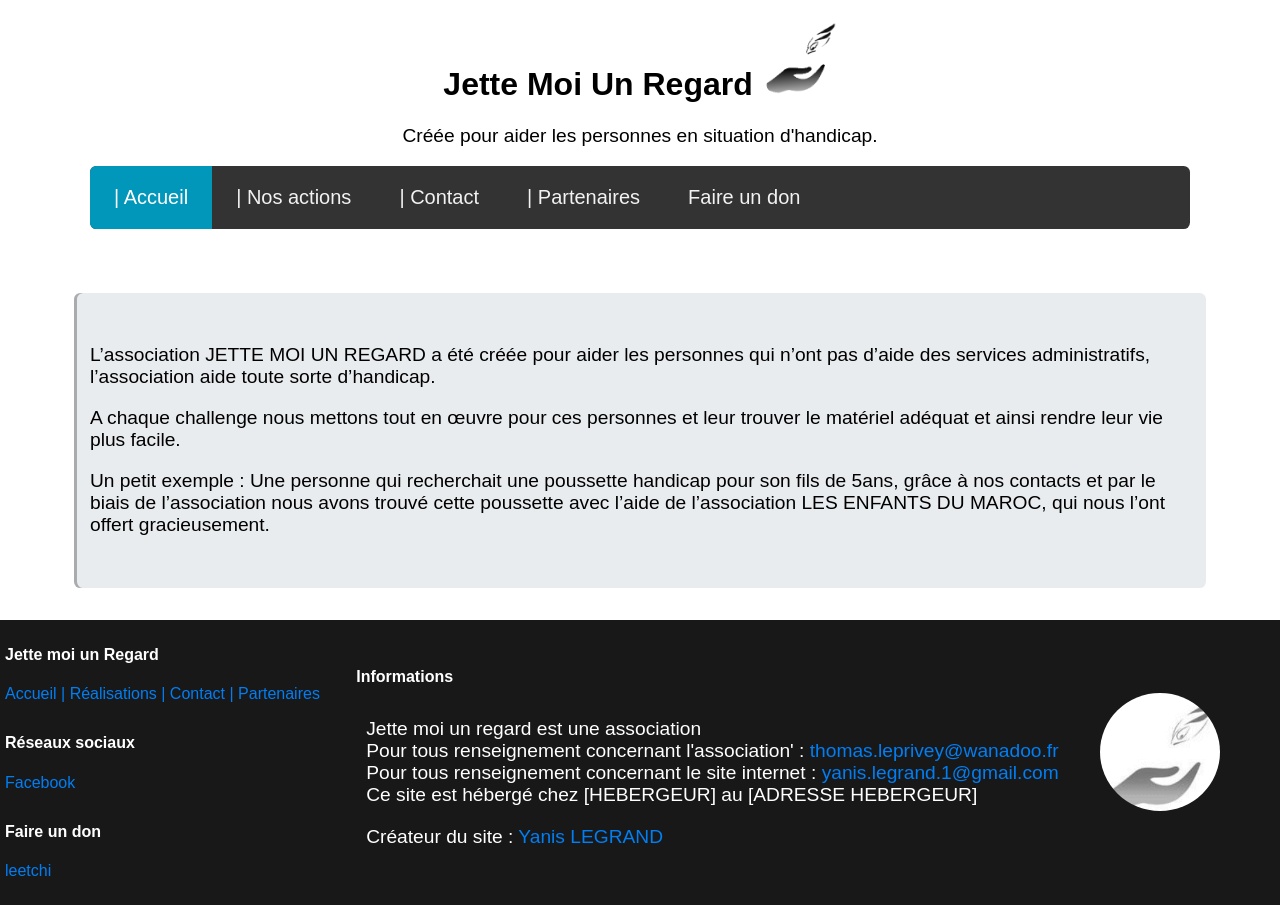
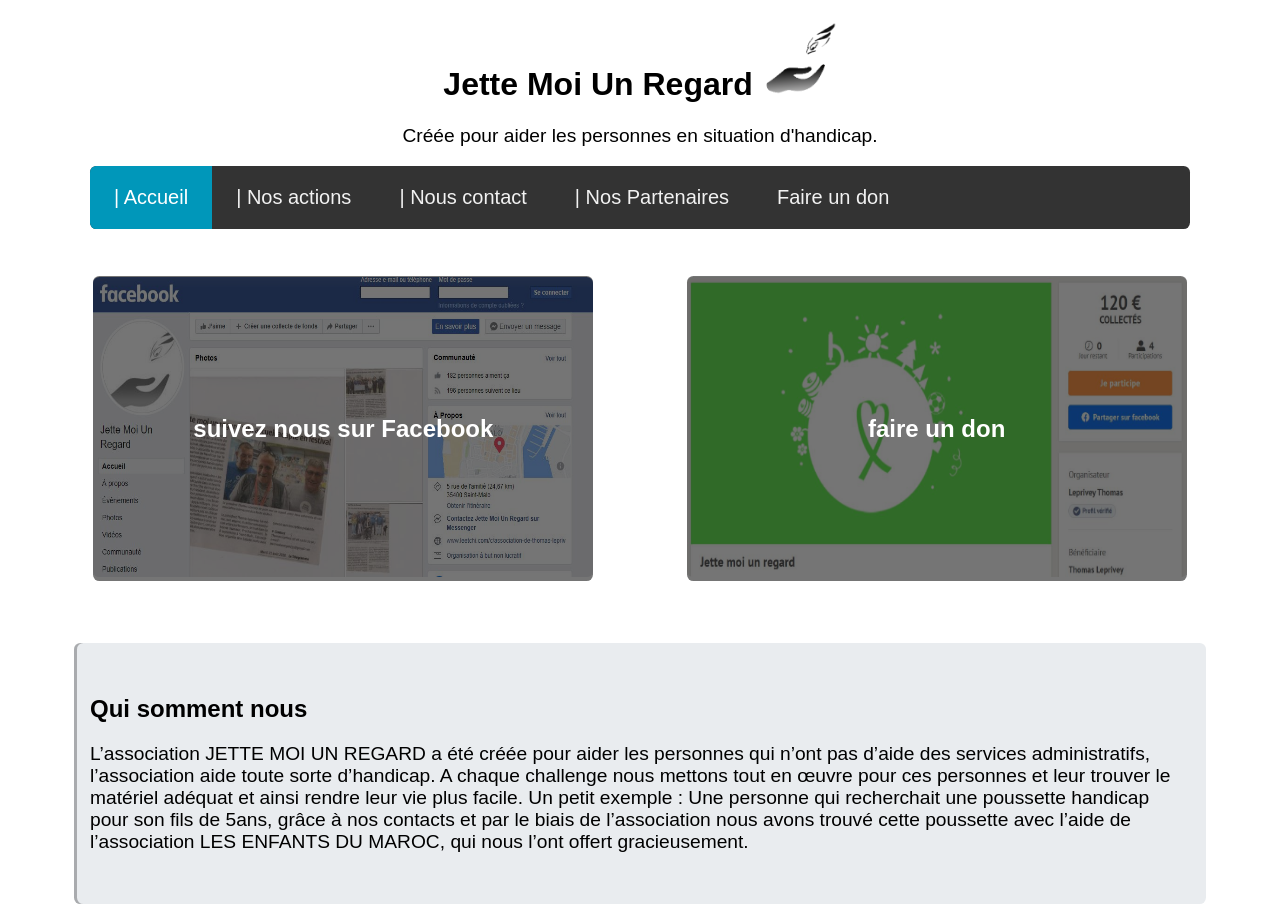
Before and after one commit to yaperson/Jette-moi-un-regard, a plain HTML site: page index.html in a window 1280 px wide. Shown: the top 907 px of the page. Drawn offline with Linux system fonts and the light colour scheme.

Commit message:
ajout du contenu

```diff
--- a/assets/style/style.css
+++ b/assets/style/style.css
@@ -70,7 +70,7 @@ body {
   .titre{
       text-align: center;
     }
-  aside{
+    article{
     max-width: 1100px;
     margin: auto;
     margin-top: 5%;
@@ -80,6 +80,57 @@ body {
     border-radius: .4rem;
     box-shadow: inset 3px 0px 0px 0px rgba(0, 0, 0, 0.274);
   }
+
+  section {
+    margin-top: 50px;
+    margin-bottom: 50px;
+  }
+
+  .bloc1 {
+    display: flex;
+    justify-content: space-evenly;
+  }
+
+  .bloc1_part1 {
+    width: 50%;
+    height: 100%;
+    max-width: 500px;
+    max-height: 300px;
+    display: flex;
+    flex-direction: column;
+    justify-content: center;
+    align-items: center;
+    user-select: none;
+    border-radius: .4rem;
+  }
+
+  .bloc1_part1_titre {
+    display: flex;
+    flex-direction: column;
+    justify-content: center;
+    text-align: center;
+    position: absolute;
+    z-index: 2;
+    width: 500px;
+    height: 305px;
+    color: rgb(255, 255, 255);
+    background-color: #0000008a;
+    transition: 0.2s;
+    border-radius: .4rem;
+  }
+
+  .bloc1_part1_titre:hover {
+    background-color: #74747400;
+    transition: 0.2s;
+    box-shadow:  0px 5px 6px 0px rgba(0, 0, 0, 0.274);
+    border-radius: .4rem;
+    color: rgb(0, 0, 0);
+  }
+
+  .bloc1_part1_image {
+    border-radius: .4rem;
+  }
+
   footer{
     display: flex;
     justify-content: space-between;
@@ -198,3 +249,12 @@ body {
     flex-direction: column;
   }
 }
+@media screen and (max-width: 1150px) {
+  .bloc1 {
+    flex-direction: column;
+    align-items: center;
+  }
+  .bloc1_part1 {
+    margin: 15px;
+  }
+}
--- a/index.html
+++ b/index.html
@@ -26,8 +26,8 @@
     <nav class="topnav" id="myTopnav">
       <a href="index.html" class="active">| Accueil</a>
       <a href="réalisations.html">| Nos actions</a>
-      <a href="contact.html">| Contact</a>
-      <a href="partenaires.html">| Partenaires</a>
+      <a href="contact.html">| Nous contact</a>
+      <a href="partenaires.html">| Nos Partenaires</a>
       <a target="_blank" href="https://www.leetchi.com/c/association-de-thomas-leprivey">Faire un don</a>
       <a href="javascript:void(0);" style="font-size:15px;" class="icon" onclick="myFunction()">
         <div class="mh"></div>
@@ -38,24 +38,41 @@
     </nav>
   </header>
   <section>
-    <aside>
-      <p>L’association JETTE MOI UN REGARD a été créée pour aider les personnes qui n’ont pas d’aide des services
+    <div class="bloc1">
+      <div class="bloc1_part1">
+        <h2 class="bloc1_part1_titre">suivez nous sur Facebook</h2>
+        <a target="_blank" href="https://fr-fr.facebook.com/pages/category/Nonprofit-Organization/Jette-Moi-Un-Regard-1933285276997169/">
+          <div class="bloc1_part1_background"></div>
+          <img src="/assets/images/facebook.JPG" alt="cagnotte leetchi pour faire un don" width="500px" height="300px" class="bloc1_part1_image">
+        </a>
+      </div>
+      <div class="bloc1_part1">
+        <h2 class="bloc1_part1_titre">faire un don</h2>
+        <a target="_blank" href="https://www.leetchi.com/c/association-de-thomas-leprivey">
+          <div class="bloc1_part1_background"></div>
+          <img src="/assets/images/cagnote.JPG" alt="cagnotte leetchi pour faire un don" width="500px" height="300px" class="bloc1_part1_image">
+        </a>
+      </div>
+    </div>
+    <div class="bloc2">
+      <article>
+        <h2>Qui somment nous</h2>
+        <p>
+          L’association JETTE MOI UN REGARD a été créée pour aider les personnes qui n’ont pas d’aide des services
           administratifs,
-        l’association aide toute sorte d’handicap. </p>
-      <p>
+          l’association aide toute sorte d’handicap.
           A chaque challenge nous mettons tout en œuvre pour ces personnes et leur trouver le matériel adéquat et ainsi
-        rendre leur vie plus facile.</p>
-      <p>  Un petit exemple :
+          rendre leur vie plus facile.
+          Un petit exemple :
           Une personne qui recherchait une poussette handicap pour son fils de 5ans,
           grâce à nos contacts et par le biais de l’association nous avons trouvé cette poussette avec l’aide de
           l’association LES ENFANTS DU MAROC,
           qui nous l’ont offert gracieusement.
+        </p>
+      </article>
+    </div>
 
-      </p>
-    </aside>
   </section>
-
-
   <footer>
     <div class="foo">
       <nav id="lien-footer">
@@ -79,11 +96,14 @@
       <h4>Informations</h4>
       <p class="mentions">
         Jette moi un regard est une association</br>
-        Pour tous renseignement concernant l'association' : <a href="mailto:thomas.leprivey@wanadoo.fr">thomas.leprivey@wanadoo.fr</a> </br>
-        Pour tous renseignement concernant le site internet : <a href="mailto:yanis.legrand.1@gmail.com">yanis.legrand.1@gmail.com</a></br>
+        Pour tous renseignement concernant l'association : <a
+          href="mailto:thomas.leprivey@wanadoo.fr">thomas.leprivey@wanadoo.fr</a> </br>
+        Pour tous renseignement concernant le site internet : <a
+          href="mailto:yanis.legrand.1@gmail.com">yanis.legrand.1@gmail.com</a></br>
         Ce site est hébergé chez [HEBERGEUR] au [ADRESSE HEBERGEUR]</br>
       </p>
-      <p class="mentions">Créateur du site : <a href="https://yanis-projet.alwaysdata.net/index.html">Yanis LEGRAND</a> </p>
+      <p class="mentions">Créateur du site : <a href="https://yanis-projet.alwaysdata.net/index.html">Yanis LEGRAND</a>
+      </p>
     </div>
     <a href="#">
       <div class="foo2">
```
Also changed, not shown: contact.html (+14 -12 lines), partenaires.html (+17 -23 lines), réalisations.html (+20 -15 lines), assets/images/cagnote.JPG (added), assets/images/facebook.JPG (added). Lines whose indentation alone changed are shown as unchanged.
